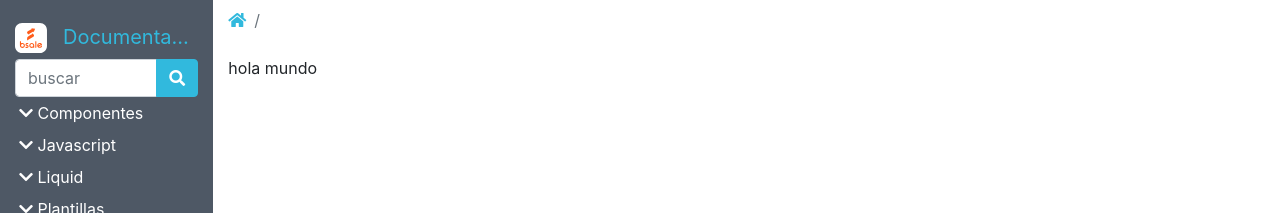
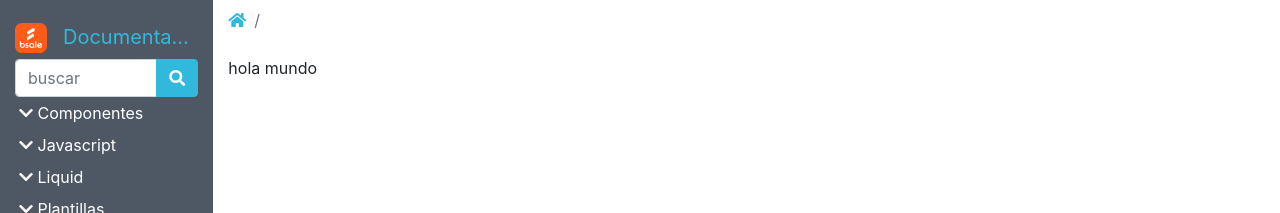
Before and after one commit to Bsale-IO/template-docs, a Jekyll site: the page built from docs/index.md, in a window 1280 px wide. Shown: the top 213 px of the page. Built offline with Jekyll 4.4.1, drawn with Linux system fonts in a browser that asks for light colours; our own code applies the rules of GitHub Pages for plain Markdown files.

Commit message:
logo negative

```diff
--- a/docs/_includes/menu.html
+++ b/docs/_includes/menu.html
@@ -1,8 +1,8 @@
 <div class="row justify-content-between align-items-center">
   <a class="navbar-brand col-auto col-lg-12 d-flex align-items-center" href="{{site.baseurl}}">
     <picture>
-      <source srcset="{{ '/assets/img/logo/bsale-logo-center.svg' | relative_url }}">
-      <img loading="lazy" src="{{'/assets/img/logo/bsale-logo-center.svg' | relative_url }}" width="32" height="32" alt="Bsale">
+      <source srcset="{{ '/assets/img/logo/bsale-logo-center-negative.svg' | relative_url }}">
+      <img loading="lazy" src="{{'/assets/img/logo/bsale-logo-center-negative.svg' | relative_url }}" width="32" height="32" alt="Bsale">
     </picture>
     <span class="pl-3 d-none d-md-inline-block text-truncate">Documentación</span>
   </a>
```
